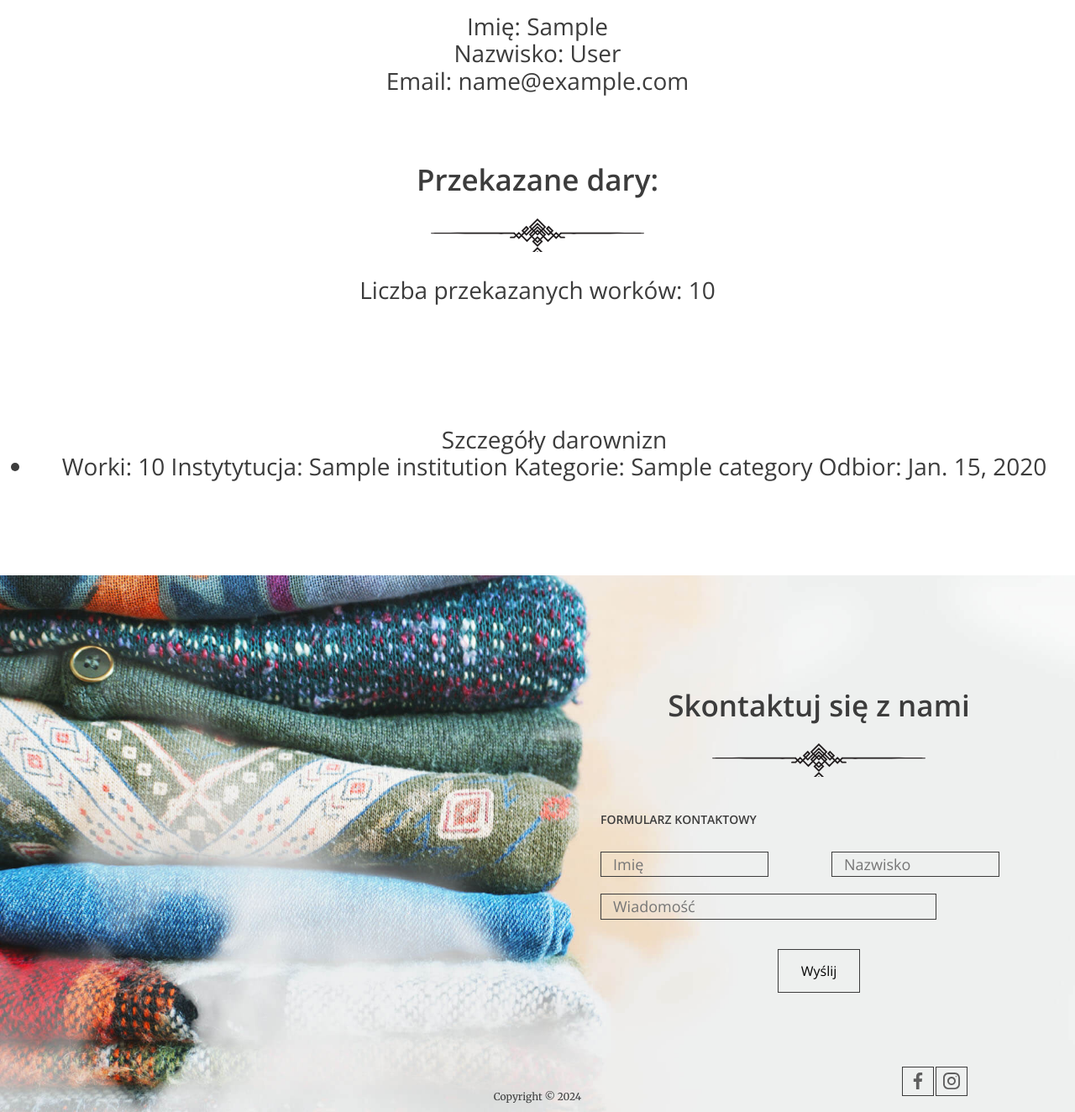
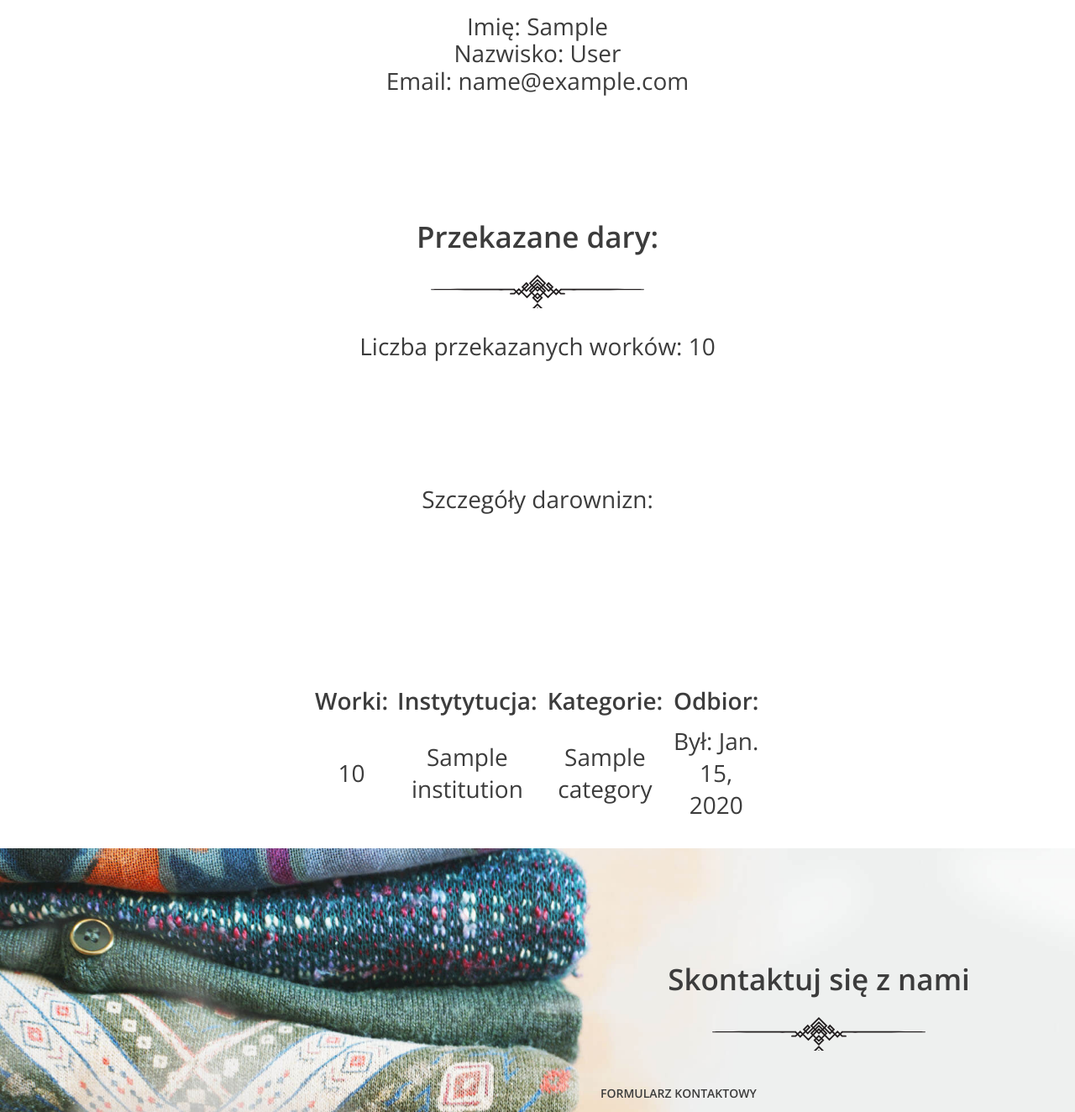
Before and after one commit to P-fury/Oddam_app, a Django app: page /user/ in a window 1280 px wide. Shown: the part 273-1597 px from the top of the page at 84% size. Run offline with Django 5.2, Linux system fonts and the light colour scheme; a user stored in the database is signed in; tables that the repository leaves empty hold one stand-in row (values such as "Sample post").

Commit message:
user view done

```diff
--- a/oddam_app/models.py
+++ b/oddam_app/models.py
@@ -44,3 +44,4 @@ class Donation(models.Model):
     pick_up_time = models.TimeField()
     pick_up_comment = models.TextField()
     user = models.ForeignKey(settings.AUTH_USER_MODEL, on_delete=models.CASCADE, null=True, default=None)
+    is_taken = models.BooleanField(default=False)
--- a/oddam_app/static/css/style.css
+++ b/oddam_app/static/css/style.css
@@ -1838,7 +1838,27 @@ USER INFO PAGE
 
 
 .user-info {
-    height: 150px;
+    height: auto;
     font-size: 28px;
     text-align: center;
-}
+    border-collapse: collapse;
+    display: block;
+    margin-bottom: 150px;
+}
+
+.user-info-table {
+    width: 50%;
+    height: 100px;
+    font-size: 28px;
+    text-align: center;
+    display: block;
+    align-content: center;
+    margin: 0 auto 150px;
+    border-collapse: collapse;
+    padding: 50px;
+}
+
+.user-info-table th, .user-info-table td {
+    padding: 5px;
+    text-align: center;
+}
--- a/oddam_app/views.py
+++ b/oddam_app/views.py
@@ -1,4 +1,4 @@
-from datetime import datetime, time
+from datetime import datetime, time, date
 from time import mktime
 
 from django.contrib import messages
@@ -73,13 +73,14 @@ class UserSiteView(View):
     def get(self, request):
         User = get_user_model()
         user = User.objects.get(pk=request.user.pk)
-        donations = Donation.objects.filter(user=user)
+        donations = Donation.objects.filter(user=user).order_by('pick_up_date')
         number_of_bags = sum([bags.quantity for bags in donations])
 
         context = {
             'user': user,
             'number_of_bags': number_of_bags,
-            'donations': donations
+            'donations': donations,
+            'today': date.today(),
 
         }
         return render(request, 'user-site.html', context )
--- a/templates/user-site.html
+++ b/templates/user-site.html
@@ -21,19 +21,27 @@
 
     <h2>Przekazane dary:</h2>
     <div class="user-info">Liczba przekazanych worków: {{ number_of_bags }}</div>
-
-        <ul class='user-info'>Szczegóły darownizn
-            {% for donation in donations %}
-            <li>
-                Worki: {{ donation.quantity }}
-                Instytytucja: {{ donation.institution.name }}
-                Kategorie: {% for category in donation.category.all %}
-                {{ category.name }}
-                {% endfor %}
-                Odbior: {{ donation.pick_up_date }}
-            </li>
+    <div class="user-info">Szczegóły darownizn:</div>
+        <table class='user-info-table'>
+            <tr>
+                <th>Worki: </th>
+                <th>Instytytucja: </th>
+                <th>Kategorie: </th>
+                <th>Odbior: </th>
+            </tr>
+        {% for donation in donations %}
+            <tr>
+                <td>{{ donation.quantity }}</td>
+                <td>{{ donation.institution.name }}
+                <td>{% for category in donation.category.all %}
+                {{ category.name }}{% if not forloop.last %}, {% endif %}
+                {% endfor %}</td>
+            {% load tz %}
+                {% if donation.pick_up_date < today %}<td>Był: {{ donation.pick_up_date }}</td>{% endif %}
+            {% if donation.pick_up_date >= today %}<td>Będzie: {{ donation.pick_up_date }}</td>{% endif %}
+            </tr>
             {% endfor %}
-        </ul>
+        </table>
 
 
 
```
Also changed, not shown: oddam_app/migrations/0002_donation_is_taken.py (added), user/migrations/0002_alter_customuser_is_staff_and_more.py (added), 1 other file.
